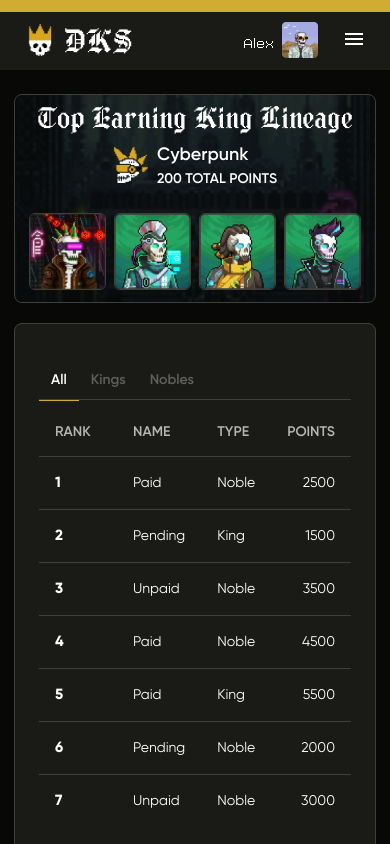
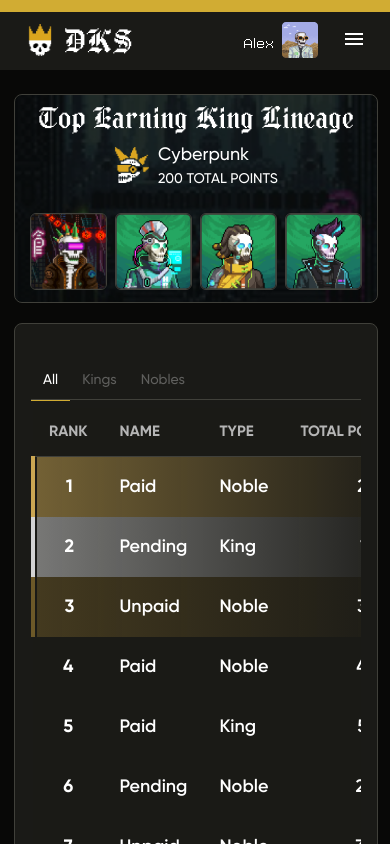
Before and after one commit to reubence/dks, a Next.js app: page /leaderboard in a window 390 px wide. Shown: the top 844 px of the page. Built offline with nearby package versions, Linux system fonts and the light colour scheme.

Commit message:
Container Responsiveness Leaderboard ✅

```diff
--- a/app/(dashboard)/leaderboard/page.jsx
+++ b/app/(dashboard)/leaderboard/page.jsx
@@ -77,13 +77,55 @@ const invoices = [
     points: "3000",
     type: "Noble",
   },
+  {
+    rank: "1",
+    name: "Paid",
+    points: "2500",
+    type: "Noble",
+  },
+  {
+    rank: "2",
+    name: "Pending",
+    points: "1500",
+    type: "King",
+  },
+  {
+    rank: "3",
+    name: "Unpaid",
+    points: "3500",
+    type: "Noble",
+  },
+  {
+    rank: "4",
+    name: "Paid",
+    points: "4500",
+    type: "Noble",
+  },
+  {
+    rank: "5",
+    name: "Paid",
+    points: "5500",
+    type: "King",
+  },
+  {
+    rank: "6",
+    name: "Pending",
+    points: "2000",
+    type: "Noble",
+  },
+  {
+    rank: "7",
+    name: "Unpaid",
+    points: "3000",
+    type: "Noble",
+  },
 ];
 
 export default function Leaderboard() {
   return (
     <div className="flex flex-col gap-5">
       {/* BANNER SECTION */}
-      <section className="w-fit lg:w-full xl:h-32  flex flex-col xl:flex-row justify-between items-center border rounded-lg py-3 px-3.5 xl:px-6 gap-6 overflow-clip relative">
+      <section className="w-full xl:h-32 flex flex-col xl:flex-row justify-between items-center border rounded-lg py-3 px-3.5 xl:px-6 gap-6 overflow-clip relative">
         <Image
           src={BG_BANNER}
           alt="Background Banner"
@@ -124,7 +166,7 @@ export default function Leaderboard() {
         </div>
       </section>
       {/* LEADERBOARD SECTION */}
-      <main className="w-full border rounded-lg bg-primary px-6">
+      <main className="md:w-full border rounded-lg bg-primary px-4 lg:px-6">
         <Tabs defaultValue="all" className="mt-9">
           <TabsList className="">
             <TabsTrigger value="all">All</TabsTrigger>
@@ -132,21 +174,32 @@ export default function Leaderboard() {
             <TabsTrigger value="nobles">Nobles</TabsTrigger>
           </TabsList>
           <TabsContent className="" value="all">
-            <ScrollArea className="lg:h-full tallXL:h-72 tallXS:h-56 ">
+            <ScrollArea className="w-[calc(100vw-60px)] lg:w-full md:h-[calc(100vh-450px)] lg:h-[calc(100vh-370px)]">
               <Table>
-                <TableCaption>A list of your recent invoices.</TableCaption>
                 <TableHeader>
                   <TableRow>
-                    <TableHead className="w-[100px]">Rank</TableHead>
+                    <TableHead className="w-1">Rank</TableHead>
                     <TableHead>Name</TableHead>
-                    <TableHead>Type</TableHead>
-                    <TableHead className="text-right">Points</TableHead>
+                    <TableHead className="w-1">Type</TableHead>
+                    <TableHead className="w-1 text-right whitespace-nowrap">
+                      Total Points
+                    </TableHead>
                   </TableRow>
                 </TableHeader>
                 <TableBody>
-                  {invoices.map((invoice) => (
-                    <TableRow key={invoice.rank}>
-                      <TableCell className="font-bold">
+                  {invoices.map((invoice, i) => (
+                    <TableRow
+                      key={invoice.rank}
+                      className={cn({
+                        "border-l-4 border-l-[#CBA753] bg-gradient-to-r from-[#CBA75380] to-[#CBA75300]":
+                          i == 0,
+                        "border-l-4 border-l-[#D4D4D4] bg-gradient-to-r from-[#D4D4D480] to-[#D3D3D300]":
+                          i == 1,
+                        "border-l-4 border-l-[#6D5928] bg-gradient-to-r from-[#6D592880] to-[#6D592800]":
+                          i == 2,
+                      })}
+                    >
+                      <TableCell className="font-bold text-center">
                         {invoice.rank}
                       </TableCell>
                       <TableCell>{invoice.name}</TableCell>
--- a/app/layout.js
+++ b/app/layout.js
@@ -42,8 +42,16 @@ const gilroy = localFont({
       style: "italic",
     },
     {
+      path: "./../public/fonts/gilroy/Gilroy-Medium.ttf",
+      weight: "500",
+    },
+    {
       path: "./../public/fonts/gilroy/Gilroy-SemiBold.ttf",
-      weight: "500",
+      weight: "600",
+    },
+    {
+      path: "./../public/fonts/gilroy/Gilroy-Bold.ttf",
+      weight: "700",
     },
   ],
   variable: "--font-gilroy",
--- a/components/ui/scroll-area.jsx
+++ b/components/ui/scroll-area.jsx
@@ -1,25 +1,30 @@
-"use client"
+"use client";
 
-import * as React from "react"
-import * as ScrollAreaPrimitive from "@radix-ui/react-scroll-area"
+import * as React from "react";
+import * as ScrollAreaPrimitive from "@radix-ui/react-scroll-area";
 
-import { cn } from "@/lib/utils"
+import { cn } from "@/lib/utils";
 
-const ScrollArea = React.forwardRef(({ className, children, ...props }, ref) => (
+const ScrollArea = React.forwardRef(
+  ({ className, children, ...props }, ref) => (
     <ScrollAreaPrimitive.Root
       ref={ref}
       className={cn("relative overflow-hidden", className)}
-    {...props}>
+      {...props}
+    >
       <ScrollAreaPrimitive.Viewport className="h-full w-full rounded-[inherit]">
         {children}
       </ScrollAreaPrimitive.Viewport>
       <ScrollBar />
+      <ScrollBar orientation="horizontal" />
       <ScrollAreaPrimitive.Corner />
     </ScrollAreaPrimitive.Root>
-))
-ScrollArea.displayName = ScrollAreaPrimitive.Root.displayName
+  )
+);
+ScrollArea.displayName = ScrollAreaPrimitive.Root.displayName;
 
-const ScrollBar = React.forwardRef(({ className, orientation = "vertical", ...props }, ref) => (
+const ScrollBar = React.forwardRef(
+  ({ className, orientation = "vertical", ...props }, ref) => (
     <ScrollAreaPrimitive.ScrollAreaScrollbar
       ref={ref}
       orientation={orientation}
@@ -31,10 +36,12 @@ const ScrollBar = React.forwardRef(({ className, orientation = "vertical", ...pr
           "h-2.5 border-t border-t-transparent p-[1px]",
         className
       )}
-    {...props}>
+      {...props}
+    >
       <ScrollAreaPrimitive.ScrollAreaThumb className="relative flex-1 rounded-full bg-border" />
     </ScrollAreaPrimitive.ScrollAreaScrollbar>
-))
-ScrollBar.displayName = ScrollAreaPrimitive.ScrollAreaScrollbar.displayName
+  )
+);
+ScrollBar.displayName = ScrollAreaPrimitive.ScrollAreaScrollbar.displayName;
 
-export { ScrollArea, ScrollBar }
+export { ScrollArea, ScrollBar };
--- a/components/ui/table.jsx
+++ b/components/ui/table.jsx
@@ -40,7 +40,7 @@ const TableRow = React.forwardRef(({ className, ...props }, ref) => (
   <tr
     ref={ref}
     className={cn(
-      "border-b transition-colors hover:bg-muted/50 data-[state=selected]:bg-muted",
+      "transition-colors bg-muted/50 data-[state=selected]:bg-muted hover:bg-[#40403A] ",
       className
     )}
     {...props}
@@ -52,7 +52,7 @@ const TableHead = React.forwardRef(({ className, ...props }, ref) => (
   <th
     ref={ref}
     className={cn(
-      "h-12 px-4 text-left align-middle font-medium text-muted-foreground uppercase [&:has([role=checkbox])]:pr-0",
+      "h-12 px-4 text-left text-[15px] align-middle font-bold text-muted-foreground uppercase [&:has([role=checkbox])]:pr-0",
       className
     )}
     {...props}
@@ -63,7 +63,10 @@ TableHead.displayName = "TableHead";
 const TableCell = React.forwardRef(({ className, ...props }, ref) => (
   <td
     ref={ref}
-    className={cn("p-4 align-middle [&:has([role=checkbox])]:pr-0", className)}
+    className={cn(
+      "p-4 text-lg font-semibold align-middle [&:has([role=checkbox])]:pr-0",
+      className
+    )}
     {...props}
   />
 ));
--- a/package.json
+++ b/package.json
@@ -16,6 +16,7 @@
     "@radix-ui/react-separator": "^1.0.3",
     "@radix-ui/react-slot": "^1.0.2",
     "@radix-ui/react-tabs": "^1.0.4",
+    "@tanstack/react-table": "^8.9.3",
     "autoprefixer": "10.4.14",
     "class-variance-authority": "^0.7.0",
     "clsx": "^2.0.0",
```
Also changed, not shown: 1 other file (tests, documents, lock files or other folders). Lines whose indentation alone changed are shown as unchanged.
